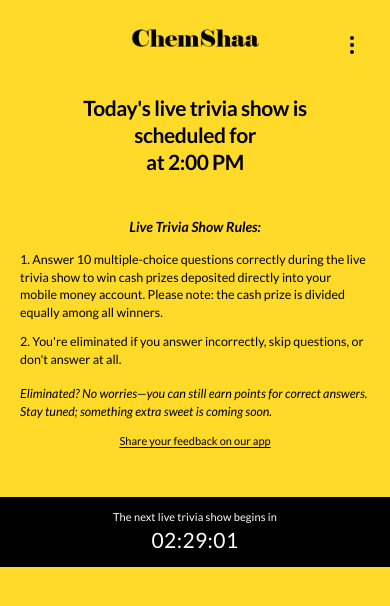
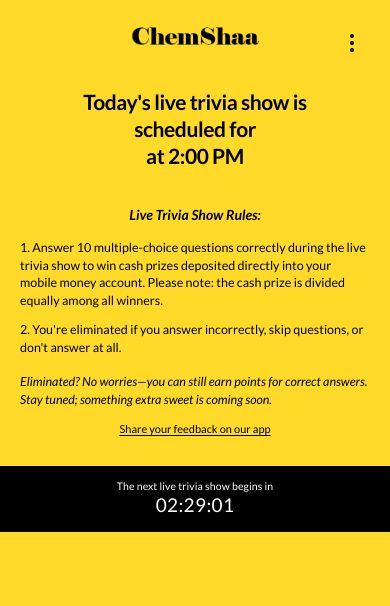
Before and after one commit to Stensis/Chemshaa, a React (Vite) app: page / in a window 390 px wide. Shown: the top 606 px of the page. Built offline with nearby package versions, Linux system fonts and the light colour scheme; the HTML template or start-up script is replaced by a standard one.

Commit message:
fix: align mobile lobby with Android reference

```diff
--- a/src/index.css
+++ b/src/index.css
@@ -661,16 +661,13 @@
     background: #ffda29;
   }
 
-  /* =========================
-     HEADER
-     ========================= */
+  /* HEADER */
+  .lobby-header {
+    height: 90px;
+    min-height: 90px;
+    flex: 0 0 90px;
 
-  .lobby-header {
-    height: 96px;
-    min-height: 96px;
-    flex: 0 0 96px;
-
-    padding-top: 26px;
+    padding-top: 24px;
   }
 
   .lobby-logo {
@@ -678,25 +675,18 @@
   }
 
   .lobby-menu {
-    top: 25px;
+    top: 23px;
     right: 18px;
   }
 
-  /* =========================
-     MAIN CONTENT
-     ========================= */
-
+  /* MAIN CONTENT */
   .lobby-main-content {
     width: 100%;
     min-height: 0;
-
     flex: 0 0 auto;
   }
 
-  /* =========================
-     TITLE
-     ========================= */
-
+  /* TITLE */
   .lobby-intro {
     width: 100%;
     max-width: 390px;
@@ -717,15 +707,12 @@
     letter-spacing: -0.02em;
   }
 
-  /* =========================
-     RULES
-     ========================= */
-
+  /* RULES */
   .lobby-rules {
     width: 100%;
     max-width: 390px;
 
-    margin: 42px auto 0;
+    margin: 36px auto 0;
 
     padding-inline: 20px;
   }
@@ -771,30 +758,24 @@
     text-align: center;
   }
 
-  /* =========================
-     GAP BEFORE TIMER
-     ========================= */
-
+  /* GAP ABOVE TIMER */
   .lobby-bottom-space {
     width: 100%;
 
-    height: 47px;
-    min-height: 47px;
+    height: 28px;
+    min-height: 28px;
 
-    flex: 0 0 47px;
+    flex: 0 0 28px;
   }
 
-  /* =========================
-     COUNTDOWN
-     ========================= */
-
+  /* COUNTDOWN */
   .countdown-bar {
     width: 100%;
 
-    height: 70px;
-    min-height: 70px;
+    height: 66px;
+    min-height: 66px;
 
-    flex: 0 0 70px;
+    flex: 0 0 66px;
 
     margin: 0;
   }
@@ -804,31 +785,28 @@
 
     color: #fff;
 
-    font-size: 11px;
+    font-size: 10.5px;
     font-weight: 400;
     line-height: 1;
   }
 
   .countdown-time {
-    margin-top: 7px;
+    margin-top: 4px;
 
     color: #fff;
 
-    font-size: 21px;
+    font-size: 19px;
     font-weight: 400;
     line-height: 1;
 
     letter-spacing: 0.02em;
   }
 
-  /* =========================
-     YELLOW BELOW TIMER
-     ========================= */
-
+  /* YELLOW BELOW TIMER */
   .lobby-after-countdown {
     width: 100%;
 
-    min-height: 0;
+    min-height: 55px;
 
     flex: 1 1 auto;
 
```
